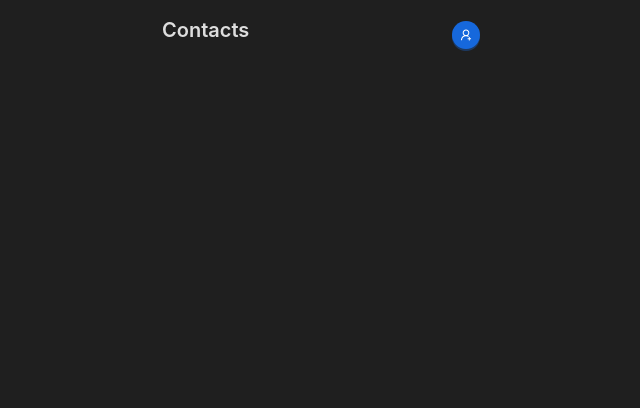
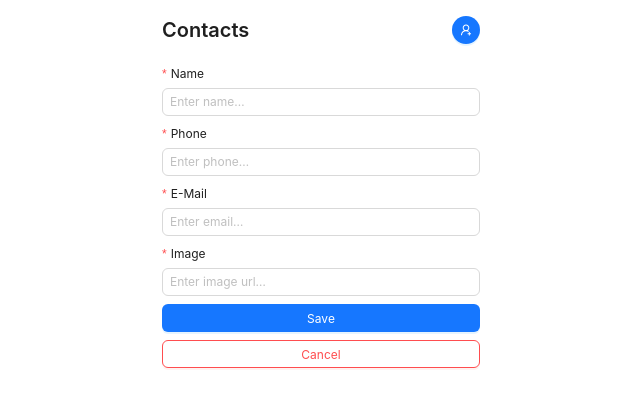
Before and after one commit to nenahui/Contacts, a React (Vite) app: page /new-contact in a window 1280 px wide. Before the commit this address had no page. Shown: the top 408 px of the page, without its empty margins (319-959 px from the left). Built offline with nearby package versions, Linux system fonts and the light colour scheme; a web font is replaced by a local one.

Commit message:
I prepared a page for creating a new contact, a contact card, as well as a couple of appearance improvements and changed the theme from dark to light

```diff
--- a/src/App.tsx
+++ b/src/App.tsx
@@ -1,6 +1,7 @@
 import './styles/App.css';
 import { Route, Routes } from 'react-router-dom';
 import { Layout } from './components/Layout/Layout';
+import { ContactForm } from './feautres/ContactForm/ContactForm';
 import { Home } from './feautres/Home/Home';
 
 export const App = () => {
@@ -8,6 +9,7 @@ export const App = () => {
     <Layout>
       <Routes>
         <Route path='/' element={<Home />} />
+        <Route path='/new-contact' element={<ContactForm />} />
       </Routes>
     </Layout>
   );
--- /dev/null
+++ b/src/components/Contact/Contact.tsx
@@ -0,0 +1,12 @@
+import { Card, Typography } from 'antd';
+
+const { Text } = Typography;
+
+export const Contact = () => {
+  return (
+    <Card size={'small'}>
+      <Text className={'d-block'}>Sydykov Kanat</Text>
+      <Text type={'secondary'}>0502539534</Text>
+    </Card>
+  );
+};
--- a/src/components/Header/Header.tsx
+++ b/src/components/Header/Header.tsx
@@ -1,12 +1,21 @@
 import { UserAddOutlined } from '@ant-design/icons';
 import { Button, Flex, Typography } from 'antd';
+import { Link, useNavigate } from 'react-router-dom';
 
 export const Header = () => {
+  const navigate = useNavigate();
+
+  const navHome = () => navigate('/');
+
   return (
     <Flex justify={'space-between'} align={'center'}>
-      <Typography.Title level={3}>Contacts</Typography.Title>
+      <Typography.Title level={3} className={'m-0 pointer'} onClick={navHome}>
+        Contacts
+      </Typography.Title>
 
-      <Button type={'primary'} shape={'circle'} icon={<UserAddOutlined />} />
+      <Link to={'/new-contact'}>
+        <Button type={'primary'} shape={'circle'} icon={<UserAddOutlined />} />
+      </Link>
     </Flex>
   );
 };
--- /dev/null
+++ b/src/feautres/ContactForm/ContactForm.tsx
@@ -0,0 +1,62 @@
+import { Button, Flex, Form, Input } from 'antd';
+import { useNavigate } from 'react-router-dom';
+import type { FieldType } from '../../types';
+
+export const ContactForm = () => {
+  const navigate = useNavigate();
+
+  const onFinish = (values: FieldType) => {
+    console.log('Success:', values);
+  };
+
+  const onCancel = () => navigate('/');
+
+  return (
+    <Form layout={'vertical'} onFinish={onFinish}>
+      <Flex gap={'middle'} vertical>
+        <Form.Item<FieldType>
+          className={'m-0'}
+          label={'Name'}
+          name={'name'}
+          rules={[{ required: true, message: 'This is a required field…' }]}
+        >
+          <Input placeholder={'Enter name…'} autoComplete={'off'} />
+        </Form.Item>
+
+        <Form.Item<FieldType>
+          className={'m-0'}
+          label={'Phone'}
+          name={'phone'}
+          rules={[{ required: true, message: 'This is a required field…' }]}
+        >
+          <Input placeholder={'Enter phone…'} autoComplete={'off'} />
+        </Form.Item>
+
+        <Form.Item<FieldType>
+          className={'m-0'}
+          label={'E-Mail'}
+          name={'email'}
+          rules={[{ required: true, message: 'This is a required field…' }]}
+        >
+          <Input placeholder={'Enter email…'} autoComplete={'off'} />
+        </Form.Item>
+
+        <Form.Item<FieldType>
+          className={'m-0'}
+          label={'Image'}
+          name={'image'}
+          rules={[{ required: true, message: 'This is a required field…' }]}
+        >
+          <Input placeholder={'Enter image url…'} autoComplete={'off'} />
+        </Form.Item>
+
+        <Button type={'primary'} htmlType={'submit'}>
+          Save
+        </Button>
+        <Button onClick={onCancel} danger>
+          Cancel
+        </Button>
+      </Flex>
+    </Form>
+  );
+};
--- a/src/feautres/Home/Home.tsx
+++ b/src/feautres/Home/Home.tsx
@@ -1,3 +1,9 @@
+import { Contact } from '../../components/Contact/Contact';
+
 export const Home = () => {
-  return <>Home Page</>;
+  return (
+    <>
+      <Contact />
+    </>
+  );
 };
--- a/src/main.tsx
+++ b/src/main.tsx
@@ -11,7 +11,7 @@ ReactDOM.createRoot(document.getElementById('root')!).render(
   <React.StrictMode>
     <Provider store={store}>
       <BrowserRouter>
-        <ConfigProvider theme={{ algorithm: [theme.compactAlgorithm, theme.darkAlgorithm] }}>
+        <ConfigProvider theme={{ algorithm: theme.compactAlgorithm }}>
           <App />
         </ConfigProvider>
       </BrowserRouter>
--- a/src/styles/App.css
+++ b/src/styles/App.css
@@ -13,13 +13,24 @@
   transform: translate(-50%, -50%);
 }
 
-body {
-  background: #1f1f1f;
-  color: #fff;
-}
-
 .container {
   max-width: 350px;
   margin: 0 auto;
   padding: 1rem;
 }
+
+.d-block {
+  display: block;
+}
+
+.header {
+  margin-bottom: 20px;
+}
+
+.m-0 {
+  margin: 0 !important;
+}
+
+.pointer {
+  cursor: pointer;
+}
--- /dev/null
+++ b/src/types.ts
@@ -0,0 +1,6 @@
+export interface FieldType {
+  name: string;
+  phone: string;
+  email: string;
+  image: string;
+}
```
